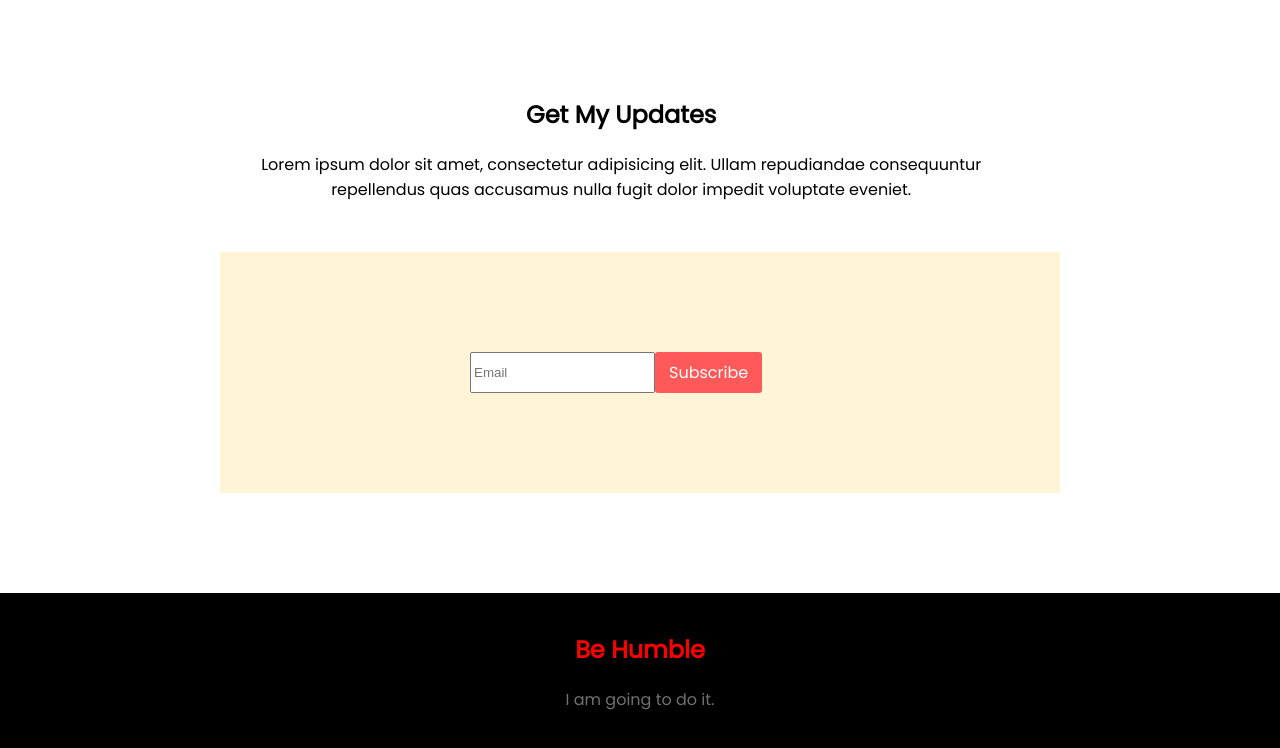
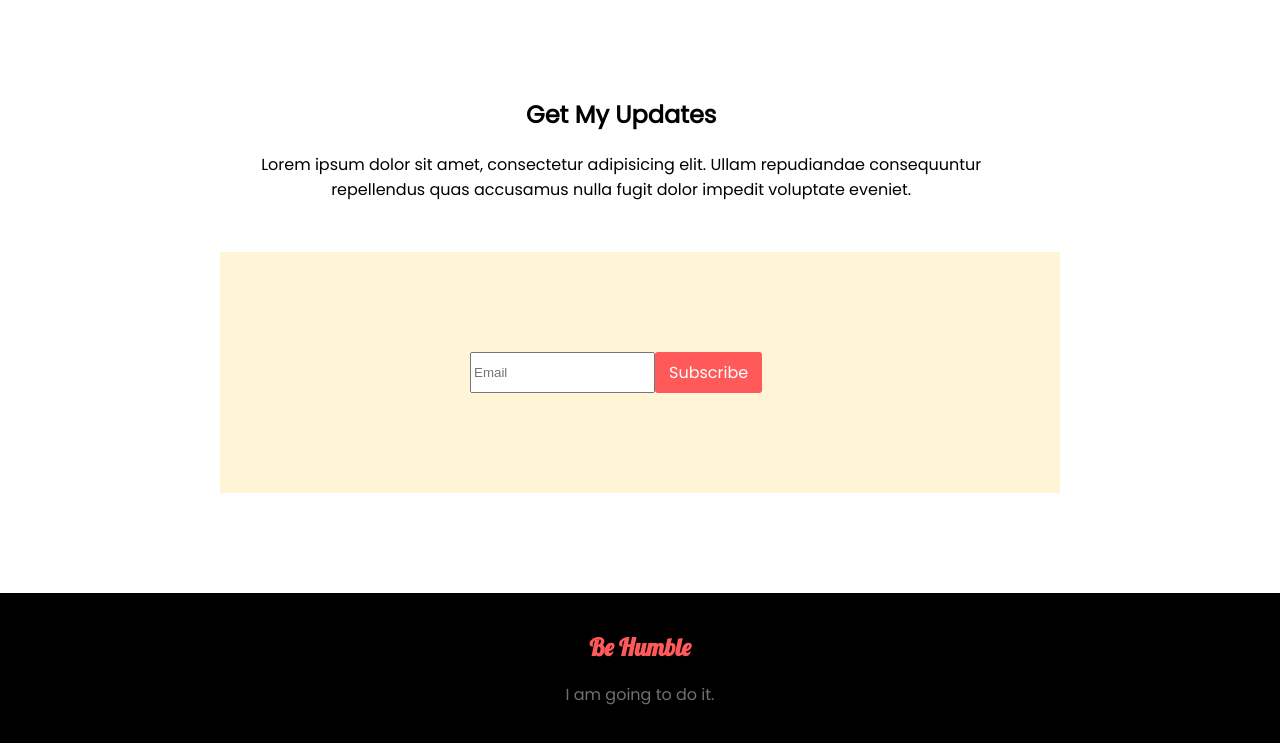
Before and after one commit to btamit/blood-donation, a plain HTML site: page index.html in a window 1280 px wide. Shown: the part 1775-2523 px from the top of the page. Drawn offline with Linux system fonts and the light colour scheme.

Commit message:
font added

```diff
--- a/index.html
+++ b/index.html
@@ -11,6 +11,12 @@
       href="https://fonts.googleapis.com/css2?family=Inter:wght@700&family=Montserrat&family=Noto+Sans:wght@700&family=Poppins&display=swap"
       rel="stylesheet"
     />
+
+    <link rel="preconnect" href="https://fonts.googleapis.com">
+    <link rel="preconnect" href="https://fonts.gstatic.com" crossorigin>
+    <link href="https://fonts.googleapis.com/css2?family=Lobster&display=swap" rel="stylesheet">
+
+
     <link rel="stylesheet" href="style.css" />
   </head>
   <body>
--- a/style.css
+++ b/style.css
@@ -149,8 +149,12 @@ body{
 footer {
     text-align: center;
     background-color: black;
-    color: red;
+    color: #FF5959;
     padding: 20px;
+
+}
+footer h2{
+    font-family: 'Lobster', cursive;
 }
 footer p{
     color: #707070;
```
